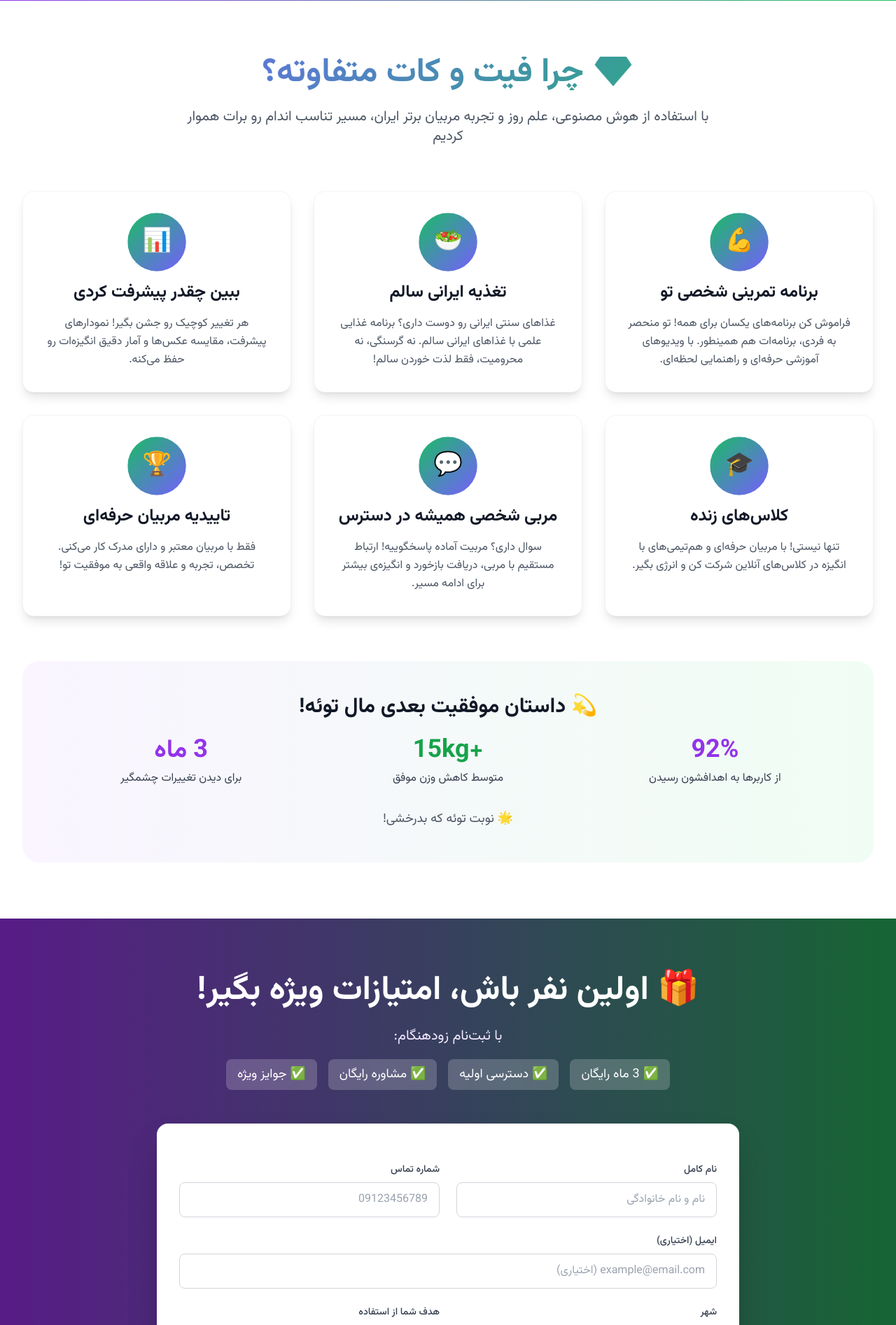
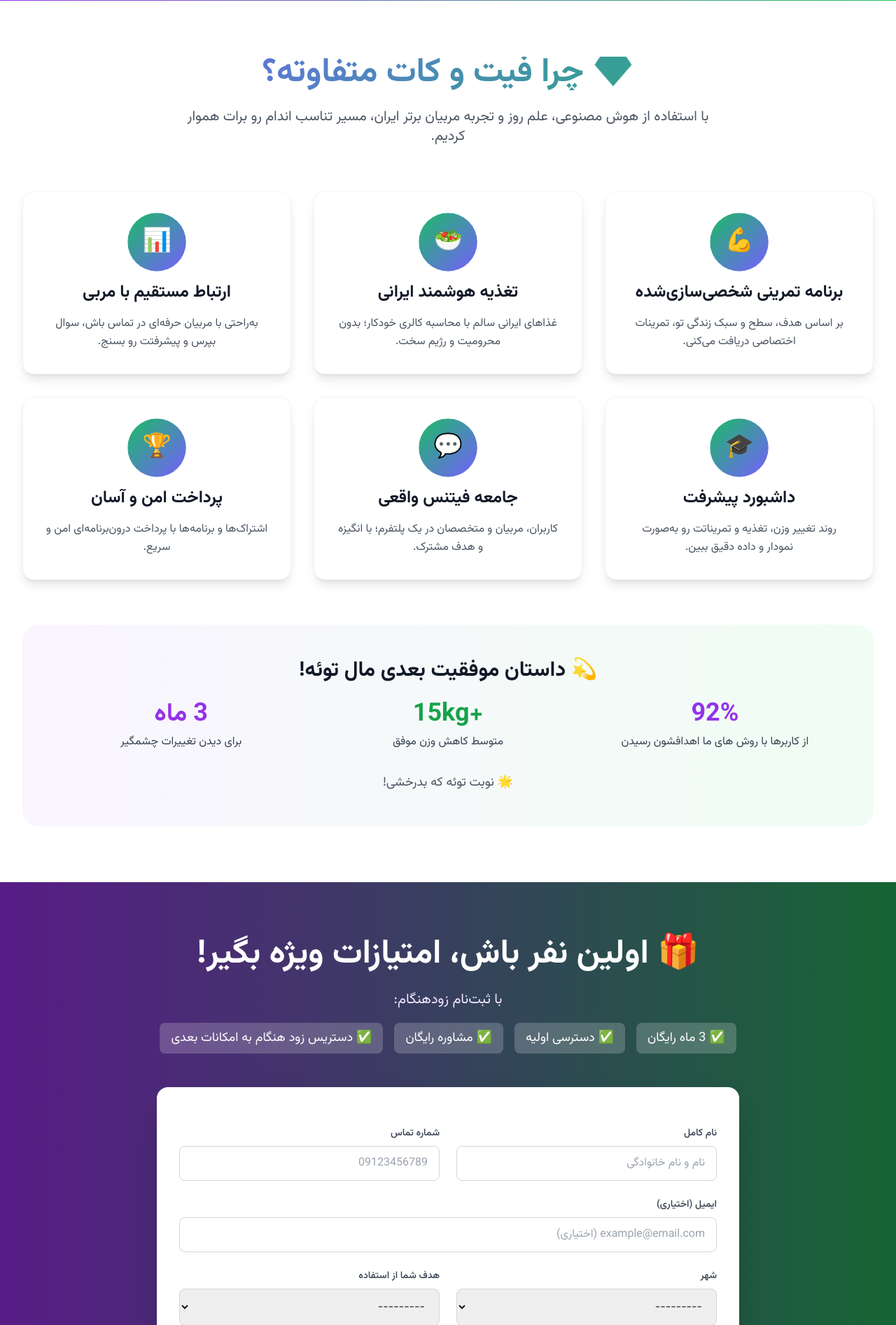
Before and after one commit to alirk24/fitocut-web, a Django app: page / in a window 1280 px wide. Shown: the part 983-2877 px from the top of the page at 70% size. Run offline with Django 5.2, Linux system fonts and the light colour scheme; data comes from the database, SQL or seed files in the repository; both versions use the stored data as it was after the commit; data that the repository does not hold is empty; some libraries are stand-ins or nearby versions.

Commit message:
django version v5

```diff
--- a/landing/templates/landing/index.html
+++ b/landing/templates/landing/index.html
@@ -266,56 +266,56 @@
             <div class="text-center mb-16">
                 <h2 class="text-4xl md:text-5xl font-bold text-gradient mb-6">💎 چرا فیت و کات متفاوته؟</h2>
                 <p class="text-xl text-gray-600 max-w-3xl mx-auto">
-                    با استفاده از هوش مصنوعی، علم روز و تجربه مربیان برتر ایران، مسیر تناسب اندام رو برات هموار کردیم
+                    با استفاده از هوش مصنوعی، علم روز و تجربه مربیان برتر ایران، مسیر تناسب اندام رو برات هموار کردیم.
                 </p>
             </div>
 
             <div class="grid md:grid-cols-3 gap-8 mb-16">
                 <div class="card-hover bg-white rounded-2xl p-8 shadow-lg border border-gray-100">
                     <div class="feature-icon">💪</div>
-                    <h3 class="text-2xl font-bold text-gray-900 mb-4 text-center">برنامه تمرینی شخصی تو</h3>
+                    <h3 class="text-2xl font-bold text-gray-900 mb-4 text-center">برنامه تمرینی شخصی‌سازی‌شده</h3>
                     <p class="text-gray-600 text-center leading-relaxed">
-                        فراموش کن برنامه‌های یکسان برای همه! تو منحصر به فردی، برنامه‌ات هم همینطور. با ویدیوهای آموزشی حرفه‌ای و راهنمایی لحظه‌ای.
+                        بر اساس هدف، سطح و سبک زندگی تو، تمرینات اختصاصی دریافت می‌کنی.
                     </p>
                 </div>
 
                 <div class="card-hover bg-white rounded-2xl p-8 shadow-lg border border-gray-100">
                     <div class="feature-icon">🥗</div>
-                    <h3 class="text-2xl font-bold text-gray-900 mb-4 text-center">تغذیه ایرانی سالم</h3>
+                    <h3 class="text-2xl font-bold text-gray-900 mb-4 text-center">تغذیه هوشمند ایرانی</h3>
                     <p class="text-gray-600 text-center leading-relaxed">
-                        غذاهای سنتی ایرانی رو دوست داری؟ برنامه غذایی علمی با غذاهای ایرانی سالم. نه گرسنگی، نه محرومیت، فقط لذت خوردن سالم!
+                        غذاهای ایرانی سالم با محاسبه کالری خودکار؛ بدون محرومیت و رژیم سخت.
                     </p>
                 </div>
 
                 <div class="card-hover bg-white rounded-2xl p-8 shadow-lg border border-gray-100">
                     <div class="feature-icon">📊</div>
-                    <h3 class="text-2xl font-bold text-gray-900 mb-4 text-center">ببین چقدر پیشرفت کردی</h3>
+                    <h3 class="text-2xl font-bold text-gray-900 mb-4 text-center"> ارتباط مستقیم با مربی</h3>
                     <p class="text-gray-600 text-center leading-relaxed">
-                        هر تغییر کوچیک رو جشن بگیر! نمودارهای پیشرفت، مقایسه عکس‌ها و آمار دقیق انگیزه‌ات رو حفظ می‌کنه.
+                         به‌راحتی با مربیان حرفه‌ای در تماس باش، سوال بپرس و پیشرفتت رو بسنج.
                     </p>
                 </div>
 
                 <div class="card-hover bg-white rounded-2xl p-8 shadow-lg border border-gray-100">
                     <div class="feature-icon">🎓</div>
-                    <h3 class="text-2xl font-bold text-gray-900 mb-4 text-center">کلاس‌های زنده</h3>
+                    <h3 class="text-2xl font-bold text-gray-900 mb-4 text-center">داشبورد پیشرفت</h3>
                     <p class="text-gray-600 text-center leading-relaxed">
-                        تنها نیستی! با مربیان حرفه‌ای و هم‌تیمی‌های با انگیزه در کلاس‌های آنلاین شرکت کن و انرژی بگیر.
+                        روند تغییر وزن، تغذیه و تمریناتت رو به‌صورت نمودار و داده دقیق ببین.
                     </p>
                 </div>
 
                 <div class="card-hover bg-white rounded-2xl p-8 shadow-lg border border-gray-100">
                     <div class="feature-icon">💬</div>
-                    <h3 class="text-2xl font-bold text-gray-900 mb-4 text-center">مربی شخصی همیشه در دسترس</h3>
+                    <h3 class="text-2xl font-bold text-gray-900 mb-4 text-center">جامعه فیتنس واقعی</h3>
                     <p class="text-gray-600 text-center leading-relaxed">
-                        سوال داری؟ مربیت آماده پاسخگوییه! ارتباط مستقیم با مربی، دریافت بازخورد و انگیزه‌ی بیشتر برای ادامه مسیر.
+                        کاربران، مربیان و متخصصان در یک پلتفرم؛ با انگیزه و هدف مشترک.
                     </p>
                 </div>
 
                 <div class="card-hover bg-white rounded-2xl p-8 shadow-lg border border-gray-100">
                     <div class="feature-icon">🏆</div>
-                    <h3 class="text-2xl font-bold text-gray-900 mb-4 text-center">تاییدیه مربیان حرفه‌ای</h3>
+                    <h3 class="text-2xl font-bold text-gray-900 mb-4 text-center">پرداخت امن و آسان</h3>
                     <p class="text-gray-600 text-center leading-relaxed">
-                        فقط با مربیان معتبر و دارای مدرک کار می‌کنی. تخصص، تجربه و علاقه واقعی به موفقیت تو!
+                         اشتراک‌ها و برنامه‌ها با پرداخت درون‌برنامه‌ای امن و سریع.
                     </p>
                 </div>
             </div>
@@ -326,7 +326,7 @@
                 <div class="grid md:grid-cols-3 gap-6 text-center mb-8">
                     <div>
                         <div class="text-4xl font-bold text-purple-600 mb-2">92%</div>
-                        <p class="text-gray-700">از کاربرها به اهدافشون رسیدن</p>
+                        <p class="text-gray-700">از کاربرها با روش های ما اهدافشون رسیدن</p>
                     </div>
                     <div>
                         <div class="text-4xl font-bold text-green-600 mb-2">+15kg</div>
@@ -354,7 +354,7 @@
                     <span class="bg-white/20 backdrop-blur-sm px-4 py-2 rounded-lg">✅ 3 ماه رایگان</span>
                     <span class="bg-white/20 backdrop-blur-sm px-4 py-2 rounded-lg">✅ دسترسی اولیه</span>
                     <span class="bg-white/20 backdrop-blur-sm px-4 py-2 rounded-lg">✅ مشاوره رایگان</span>
-                    <span class="bg-white/20 backdrop-blur-sm px-4 py-2 rounded-lg">✅ جوایز ویژه</span>
+                    <span class="bg-white/20 backdrop-blur-sm px-4 py-2 rounded-lg">✅ دستریس زود هنگام به امکانات بعدی</span>
                 </div>
             </div>
 
```
Also changed, not shown: db.sqlite3.
